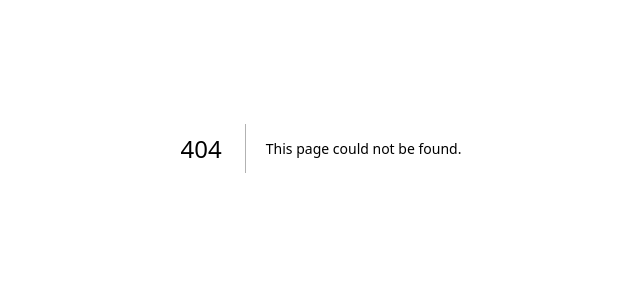
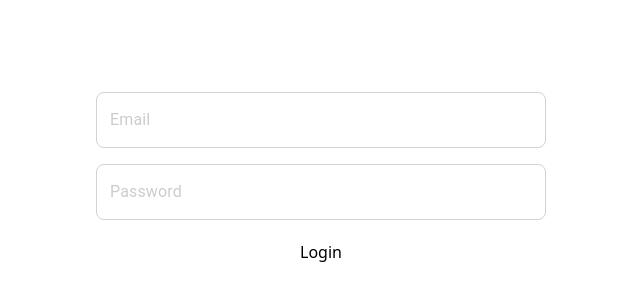
Before and after one commit to ezybg7/vibey, a Next.js app in the folder front-end/: page /login in a window 1280 px wide. Before the commit this address had no page. Shown: the part 252-552 px from the top of the page, without its empty margins (319-959 px from the left). Built offline with nearby package versions, Linux system fonts and the light colour scheme.

Commit message:
Created landing page

```diff
--- a/front-end/src/app/discover/page.tsx
+++ b/front-end/src/app/auth/discover/page.tsx
@@ -12,6 +12,10 @@ import AudioPlayer from "@/components/AudioPlayer";
 import supabase from '@/api/supabaseClient';
 import axios from '@/api/axios';
 import { FaPlay } from "react-icons/fa";
+import { ScaleLoader } from "react-spinners";
+import { IoIosThumbsUp } from "react-icons/io";
+import { IoIosThumbsDown } from "react-icons/io";
+
 
 // Song type definition
 interface Song {
@@ -69,8 +73,14 @@ export default function DiscoverPage() {
         addSong();
     };
 
+     // helper to remove the top card
+     const removeTop = (song: Song) => {
+       setSongs(prev => prev.filter(s => s !== song));
+    };
+
   return (
     <div className="flex flex-col items-center justify-center w-full h-screen bg-gray-900 p-4">
+        {!loading ? (
             <div className="relative h-96 w-72">
                 <AnimatePresence>
                 {songs.map((song, index) => (
@@ -85,7 +95,13 @@ export default function DiscoverPage() {
                 ))}
                 </AnimatePresence>
             </div>
-
+        ) : (
+            <div>
+                <ScaleLoader
+                    color='bg-green-600'
+                />
+            </div>
+        )}
       {songs.length === 0 && (
         <div className="mt-4 text-center">
           <p className="text-lg font-medium text-gray-200">No more songs!</p>
@@ -101,12 +117,35 @@ export default function DiscoverPage() {
       {/* <p className="mt-6 text-gray-400 text-center">
         Songs left: {songs.length}
       </p> */}
-
+      {!loading && (
+            <div className='flex flex-row justify-between items-center gap-[60px]'>
+                <IoIosThumbsDown
+                size={46}
+                className="cursor-pointer"
+                onClick={() => {
+                    if (!currentSong) return;
+                    // “swipe” left
+                    removeTop(currentSong);
+                }}
+                />
                 {currentSong && (
                     <AudioPlayer
                     key={currentSong.playback_uri} // force remount on src change
                     src={currentSong.playback_uri}
                     />
+                )}
+                <IoIosThumbsUp
+                  size={46}
+                  className="cursor-pointer"
+                  onClick={() => {
+                    if (!currentSong) return;
+                    // first do your “add to playlist” logic
+                    handleSwipeRight(currentSong);
+                    // then remove the card
+                    removeTop(currentSong);
+                  }}
+                />
+            </div>
         )}
     </div>
   );
--- /dev/null
+++ b/front-end/src/app/auth/layout.tsx
@@ -0,0 +1,17 @@
+import type { Metadata } from "next";
+import Navbar from "@/components/Navbar";
+
+export default function RootLayout({
+  children,
+}: Readonly<{
+  children: React.ReactNode;
+}>) {
+  return (
+    <div>
+        {children}
+        <div className='absolute bottom-0 left-0 w-full flex justify-center items-center pb-[30px]'>
+          <Navbar/>
+        </div>
+    </div>
+  );
+}
--- /dev/null
+++ b/front-end/src/app/auth/profile/page.tsx
@@ -0,0 +1,7 @@
+export default function Profile() {
+    return (
+        <div className='flex h-screen justify-center items-center'>
+            <h1>Profile Data</h1>
+        </div>
+    );
+};
--- a/front-end/src/app/layout.tsx
+++ b/front-end/src/app/layout.tsx
@@ -1,6 +1,7 @@
 import type { Metadata } from "next";
 import { Inter } from "next/font/google";
 import "./globals.css";
+import Navbar from "@/components/Navbar";
 
 const inter = Inter({
   subsets: ["latin"],
--- /dev/null
+++ b/front-end/src/app/login/page.tsx
@@ -0,0 +1,130 @@
+'use client';
+
+import { useState, useEffect } from 'react';
+import { TextField } from '@mui/material';
+import Button from '@/components/Button';
+import { useRouter } from 'next/navigation';
+import supabase from '@/api/supabaseClient';
+import { motion } from 'framer-motion';
+
+export default function SignInPage() {
+  const router = useRouter();
+
+  const [email, setEmail] = useState<string>('');
+  const [password, setPassword] = useState<string>('');
+  const [loading, setLoading] = useState<boolean>(false);
+
+  const handleLogin = async () => {
+    setLoading(true);
+    const { data, error } = await supabase.auth.signInWithPassword({
+      email,
+      password,
+    });
+    setLoading(false);
+
+    if (error) {
+      alert('Invalid email or password.');
+    } else {
+      router.push('/auth/discover');
+    }
+  };
+
+  return (
+    <motion.div
+      initial={{ opacity: 0, y: 20 }}
+      animate={{ opacity: 1, y: 0 }}
+      transition={{ duration: 0.5 }}
+      className="h-screen flex flex-col justify-center items-center gap-3 "
+    >
+      {/* Header */}
+      <motion.div
+        initial={{ opacity: 0 }}
+        animate={{ opacity: 1 }}
+        transition={{ delay: 0.2, duration: 0.4 }}
+        className="flex flex-col gap-1 justify-center items-center text-white"
+      >
+        <h5 className="font-bold">Login to your account</h5>
+        <p>Enter your email and password to login</p>
+      </motion.div>
+
+      {/* Form */}
+      <motion.div
+        initial={{ opacity: 0 }}
+        animate={{ opacity: 1 }}
+        transition={{ delay: 0.4, duration: 0.4 }}
+        className="flex flex-col gap-4 w-[450px]"
+      >
+        <TextField
+          label="Email"
+          value={email}
+          onChange={(e) => setEmail(e.target.value)}
+          disabled={loading}
+          variant="outlined"
+          InputLabelProps={{ style: { color: '#ccc' } }}
+          sx={{
+            '& .MuiOutlinedInput-root': {
+              borderRadius: '8px',
+              '& fieldset': {
+                borderColor: 'lightgray',
+              },
+              '&:hover fieldset': {
+                borderColor: 'lightgray',
+              },
+              '&.Mui-focused fieldset': {
+                borderColor: 'lightgray',
+              },
+            },
+            // optional: change the input text color on dark bg
+            '& .MuiInputBase-input': {
+              color: 'white',
+            },
+          }}
+        />
+
+        <TextField
+          label="Password"
+          type="password"
+          value={password}
+          onChange={(e) => setPassword(e.target.value)}
+          disabled={loading}
+          variant="outlined"
+          InputLabelProps={{ style: { color: '#ccc' } }}
+          sx={{
+            '& .MuiOutlinedInput-root': {
+              borderRadius: '8px',
+              '& fieldset': {
+                borderColor: 'lightgray',
+              },
+              '&:hover fieldset': {
+                borderColor: 'lightgray',
+              },
+              '&.Mui-focused fieldset': {
+                borderColor: 'lightgray',
+              },
+            },
+            '& .MuiInputBase-input': {
+              color: 'white',
+            },
+          }}
+        />
+
+        {/* Animated button */}
+        <motion.div
+          animate={loading ? { scale: [1, 1.05, 1] } : { scale: 1 }}
+          transition={
+            loading
+              ? { repeat: Infinity, duration: 0.8, ease: 'easeInOut' }
+              : {}
+          }
+        >
+          <Button
+            text={loading ? 'Logging in…' : 'Login'}
+            onClick={handleLogin}
+            fillContainer={true}
+            invert={true}
+          />
+        </motion.div>
+      </motion.div>
+    </motion.div>
+  );
+}
--- a/front-end/src/app/page.tsx
+++ b/front-end/src/app/page.tsx
@@ -1,9 +1,44 @@
 'use client';
 
+import { useRef } from 'react';
 import { useRouter } from 'next/navigation';
+import { motion } from 'framer-motion';
+import Image from 'next/image';
 
 export default function Home() {
   const router = useRouter();
+
+  const containerRef = useRef<HTMLDivElement>(null);
+
+	// Text animation variants
+	const textVariants = {
+		hidden: {
+			opacity: 0,
+			scale: 0.8,
+			filter: "blur(8px)",
+		},
+		visible: {
+			opacity: 1,
+			scale: 1,
+			filter: "blur(0px)",
+			transition: {
+				duration: 0.8,
+				ease: "easeOut",
+			}
+		}
+	};
+
+	// Stagger the animations
+	const containerVariants = {
+		hidden: { opacity: 0 },
+		visible: {
+			opacity: 1,
+			transition: {
+				staggerChildren: 0.2
+			}
+		}
+	};
+
 
   const handleLogin = () => {
     router.push('/playlists');
@@ -14,21 +49,56 @@ export default function Home() {
   };
 
   return (
-    <div className="flex items-center justify-center min-h-screen bg-slate-950">
-      <div className="bg-white/10 backdrop-blur-md rounded-xl p-6 shadow-[0_8px_32px_0_rgba(31,38,135,0.37)] border border-white/20 flex flex-col gap-4 w-full max-w-xs">
-        <button
-          className="w-full bg-purple-600 hover:bg-purple-700 text-white font-medium py-2 px-4 rounded-lg transition-colors"
-          onClick={handleLogin}
-        >
-          Login
-        </button>
-        <button
-          className="w-full bg-transparent hover:bg-white/20 text-white font-medium py-2 px-4 rounded-lg border-2 border-white transition-colors backdrop-blur-sm"
-          onClick={handleSignup}
-        >
-          Sign Up
-        </button>
-      </div>
+    <div>
+			<div className='flex h-screen justify-center items-center px-[100px] gap-[100px]'>
+				<div className='flex flex-row gap-[70px] w-full'>
+					<motion.div
+						className='flex flex-col justify-center gap-[30px]'
+						variants={containerVariants}
+						initial="hidden"
+						animate="visible"
+					>
+						<motion.h1 variants={textVariants} className='text-[90px]'>
+							Discover new music
+						</motion.h1>
+
+						<motion.h5 variants={textVariants} className='text-[34px]'>
+							Easily uncover music you potentially like in a tinder like swipable experience!
+						</motion.h5>
+
+						<motion.div
+							className='flex flex-row gap-[50px]'
+							variants={textVariants}
+						>
+			  <a
+                  className={`flex items-center justify-center shadow-lg  ${false ? 'bg-white text-black' : 'bg-black text-white'} rounded-[10px] py-[12px] px-[20px] ${false ? 'w-full' : 'w-fill'}`}
+                  href='/login'
+              >
+                <p className='font-light text-[24px]'>
+                  Get Started
+                </p>
+              </a>
+							<a
+                  className={`flex items-center justify-center bg-white outline-gray-400 outline-[1px] shadow-lg rounded-[10px] py-[12px] px-[20px] ${false ? 'w-full' : 'w-fill'}`}
+                  href='/about'
+              >
+                <p className='font-light text-black text-[24px]'>
+                 Learn More
+                </p>
+              </a>
+						</motion.div>
+					</motion.div>
+			</div>
+			<div className='w-full ml-[10px] mr-[-50px]' ref={containerRef}>
+                <Image
+                    width={906}
+                    height={512}
+                    src="/landingpageImage.webp"
+                    alt="vibey yas"
+                    className="rounded-xl shadow-xl"
+                />
+			</div>
+		</div>
     </div>
   );
 }
--- /dev/null
+++ b/front-end/src/components/Button.tsx
@@ -0,0 +1,17 @@
+interface Button {
+    text: string;
+    onClick: () => void;
+    fillContainer: boolean;
+    invert?: boolean
+}
+
+export default function Button({ text, onClick, fillContainer, invert=false }: Button) {
+    return (
+        <button
+            className={`flex items-center justify-center ${invert ? 'bg-white text-black' : 'bg-black text-white'} rounded-[8px] py-[4px] px-[8px] ${fillContainer ? 'w-full' : 'w-fill'}`}
+            onClick={onClick}
+        >
+            {text}
+        </button>
+    );
+}
--- /dev/null
+++ b/front-end/src/components/Navbar.tsx
@@ -0,0 +1,45 @@
+'use client';
+
+import Link from 'next/link';
+import { usePathname } from 'next/navigation';
+import { LuMusic } from 'react-icons/lu';
+import { FaRegFolder } from 'react-icons/fa';
+import { CgProfile } from 'react-icons/cg';
+
+export default function NavBar() {
+  const pathname = usePathname();
+
+  const navItems = [
+    { href: '/discover', Icon: LuMusic },
+    { href: '/playlists', Icon: FaRegFolder },
+    { href: '/profile', Icon: CgProfile },
+  ];
+
+  return (
+    <div
+      className="w-fit flex flex-row py-[12px] px-[24px] gap-[30px] justify-between items-center rounded-full"
+      style={{
+        backgroundColor: 'rgba(255,255,255,0.5)',
+        backdropFilter: 'blur(8px)',
+      }}
+    >
+      {navItems.map(({ href, Icon }) => {
+        const isActive = pathname === href;
+        return (
+          <Link key={href} href={href}>
+            <div
+              className={`p-2 rounded-full transition-colors ${
+                isActive ? 'bg-blue-500' : ''
+              }`}
+            >
+              <Icon
+                size={32}
+                className={isActive ? 'text-white' : 'text-gray-600'}
+              />
+            </div>
+          </Link>
+        );
+      })}
+    </div>
+  );
+}
```
Also changed, not shown: front-end/package.json (+6 -1 lines), front-end/public/landingpageImage.webp (added), front-end/src/app/auth/discover/tempt.tsx (renamed from front-end/src/app/discover/tempt.tsx), front-end/src/app/auth/playlists/page.tsx (renamed from front-end/src/app/playlists/page.tsx), 1 other file (tests, documents, lock files or other folders). Lines whose indentation alone changed are shown as unchanged.
